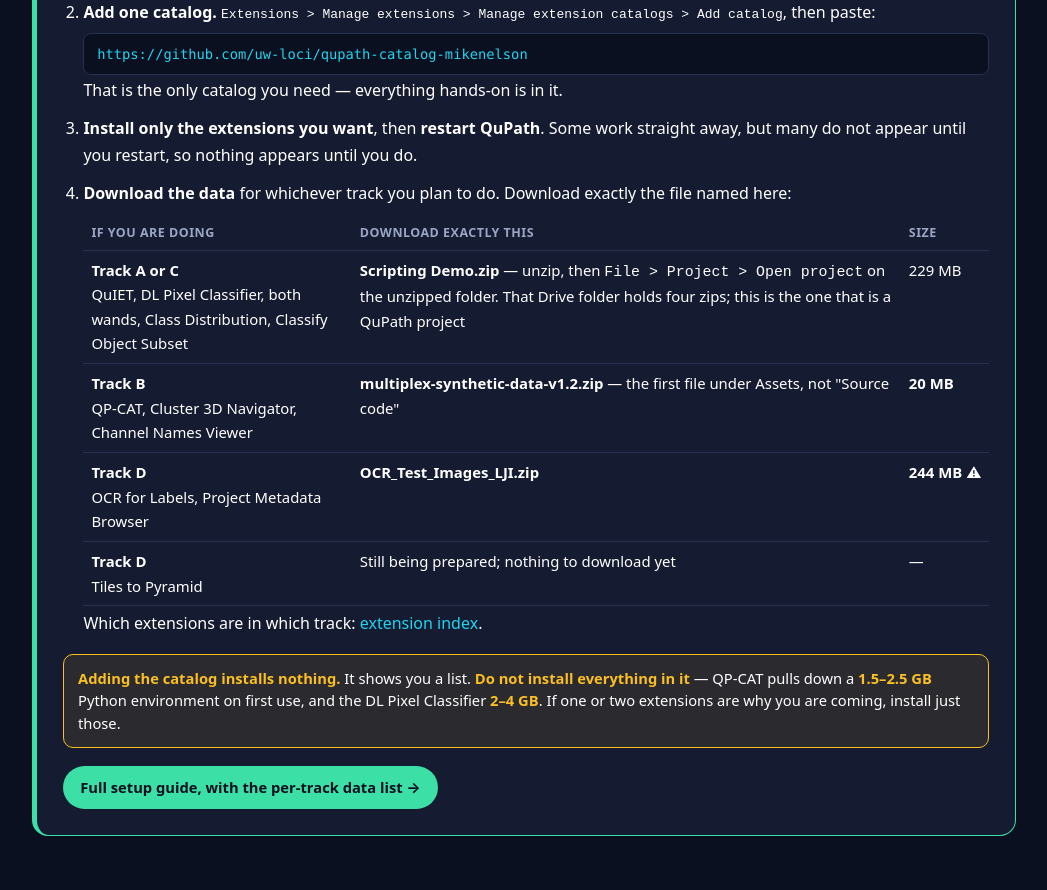
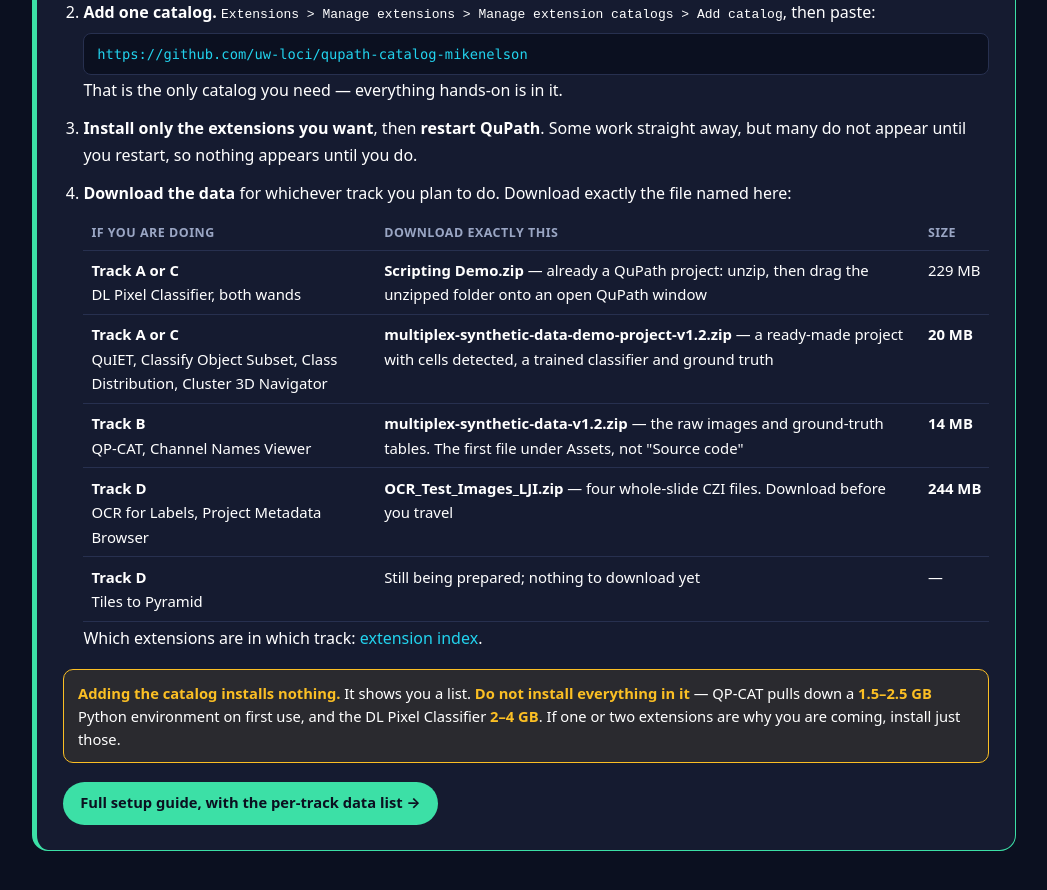
Before and after one commit to MichaelSNelson/BINA-I2K-2026-QuPath-Extensions, a Jekyll site: the page index.html, which Jekyll copies as it is, in a window 1280 px wide and 900 px high, scrolled down 860 px. Shown: the top 890 px of the window, without its empty margins (116-1163 px from the left). Built offline with Jekyll 4.4.1, drawn with Linux system fonts in a browser that asks for light colours.

Commit message:
Fix the landing-page download table, and stop calling direct links a folder
Every Drive URL already used the uc?export=download form, so no link pointed
at a folder. The text did. setup.md said 'from this Drive folder' and 'or the
same Drive folder' over direct-download links, and index.html said 'That
Drive folder holds four zips; this is the one that is a QuPath project'
attached to a link that downloads Scripting Demo.zip.

The worse problem was underneath: index.html's table had not been updated
when four tools moved to the synth multiplex project. It listed QuIET,
Class Distribution and Classify Object Subset under Scripting Demo, and
Cluster 3D Navigator under the raw synthetic set, and never mentioned the
20 MB project at all. Following the landing page meant downloading 229 MB
and being unable to do three of those exercises. It also gave the raw
dataset's size as 20 MB when it is 14; 20 MB is the project.

The table now matches setup.md: five rows, each naming the tools that need
that download, with correct sizes.

Claude-Session: https://claude.ai/code/session_01KwiACUr5MacuDvqp74c96o

```diff
--- a/index.html
+++ b/index.html
@@ -123,12 +123,14 @@ footer{border-top:1px solid var(--hair); margin-top:2rem; padding:1.6rem 0 4rem;
     <li><b>Download the data</b> for whichever track you plan to do. Download exactly the file named here:
       <table class="data">
         <tr><th>If you are doing</th><th>Download exactly this</th><th>Size</th></tr>
-        <tr><td><b>Track A or C</b><br>QuIET, DL Pixel Classifier, both wands, Class Distribution, Classify Object Subset</td>
-            <td><a href="https://drive.google.com/uc?export=download&id=1bWZtjZEtgqZnJOVBc91_Wk_HPgw8dmNY" target="_blank" rel="noopener noreferrer"><b>Scripting Demo.zip</b></a> &mdash; unzip, then <code>File &gt; Project &gt; Open project</code> on the unzipped folder. That Drive folder holds four zips; this is the one that is a QuPath project</td><td>229&nbsp;MB</td></tr>
-        <tr><td><b>Track B</b><br>QP-CAT, Cluster 3D Navigator, Channel Names Viewer</td>
-            <td><a href="https://github.com/uw-loci/multiplex-synthetic-data/releases/download/v1.2/multiplex-synthetic-data-v1.2.zip" target="_blank" rel="noopener noreferrer"><b>multiplex-synthetic-data-v1.2.zip</b></a> &mdash; the first file under Assets, not "Source code"</td><td><b>20&nbsp;MB</b></td></tr>
+        <tr><td><b>Track A or C</b><br>DL Pixel Classifier, both wands</td>
+            <td><a href="https://drive.google.com/uc?export=download&id=1bWZtjZEtgqZnJOVBc91_Wk_HPgw8dmNY" target="_blank" rel="noopener noreferrer"><b>Scripting Demo.zip</b></a> &mdash; already a QuPath project: unzip, then drag the unzipped folder onto an open QuPath window</td><td>229&nbsp;MB</td></tr>
+        <tr><td><b>Track A or C</b><br>QuIET, Classify Object Subset, Class Distribution, Cluster 3D Navigator</td>
+            <td><a href="https://github.com/uw-loci/multiplex-synthetic-data/releases/download/v1.2/multiplex-synthetic-data-demo-project-v1.2.zip" target="_blank" rel="noopener noreferrer"><b>multiplex-synthetic-data-demo-project-v1.2.zip</b></a> &mdash; a ready-made project with cells detected, a trained classifier and ground truth</td><td><b>20&nbsp;MB</b></td></tr>
+        <tr><td><b>Track B</b><br>QP-CAT, Channel Names Viewer</td>
+            <td><a href="https://github.com/uw-loci/multiplex-synthetic-data/releases/download/v1.2/multiplex-synthetic-data-v1.2.zip" target="_blank" rel="noopener noreferrer"><b>multiplex-synthetic-data-v1.2.zip</b></a> &mdash; the raw images and ground-truth tables. The first file under Assets, not "Source code"</td><td><b>14&nbsp;MB</b></td></tr>
         <tr><td><b>Track D</b><br>OCR for Labels, Project Metadata Browser</td>
-            <td><a href="https://drive.google.com/uc?export=download&id=1HIAm8hbVkVQHNqJziyfBf3r1hYDjUaRS" target="_blank" rel="noopener noreferrer"><b>OCR_Test_Images_LJI.zip</b></a></td><td><b>244&nbsp;MB</b> &#9888;</td></tr>
+            <td><a href="https://drive.google.com/uc?export=download&id=1HIAm8hbVkVQHNqJziyfBf3r1hYDjUaRS" target="_blank" rel="noopener noreferrer"><b>OCR_Test_Images_LJI.zip</b></a> &mdash; four whole-slide CZI files. Download before you travel</td><td><b>244&nbsp;MB</b></td></tr>
         <tr><td><b>Track D</b><br>Tiles to Pyramid</td><td>Still being prepared; nothing to download yet</td><td>&mdash;</td></tr>
       </table>
       Which extensions are in which track: <a href="docs/extensions.html">extension index</a>.
```
Also changed, not shown: docs/setup.md (+5 -5 lines).
